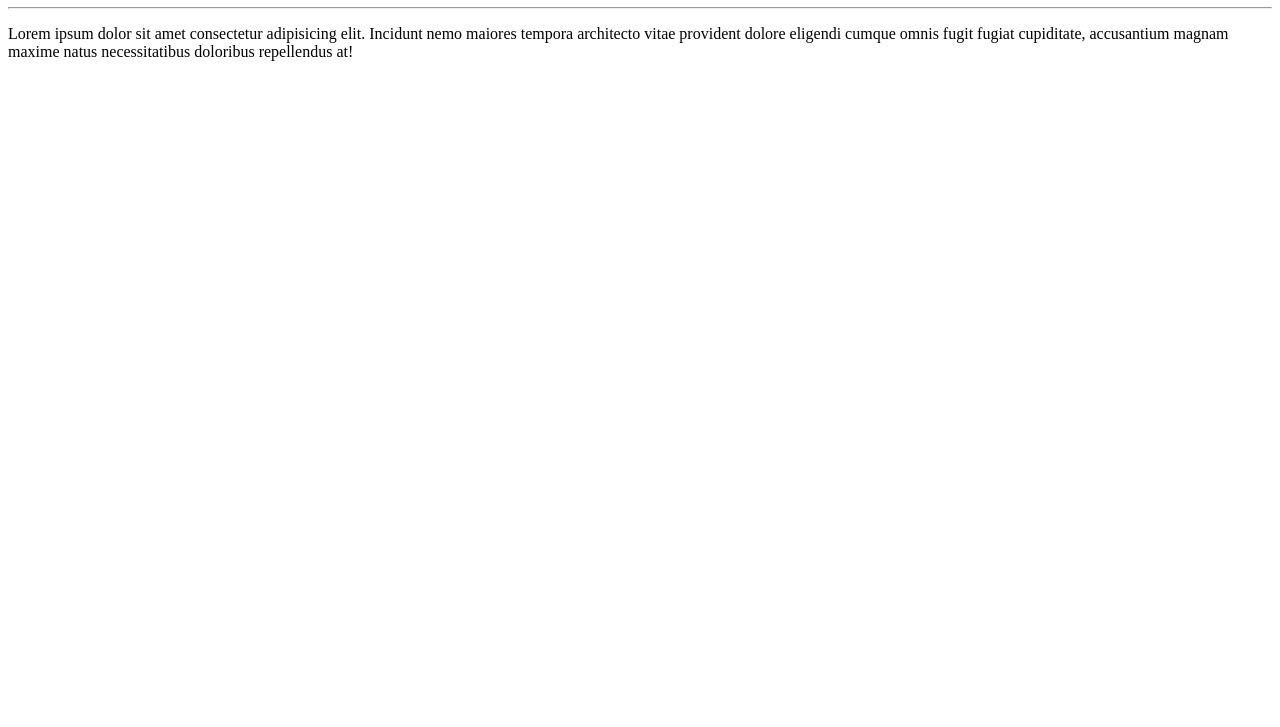
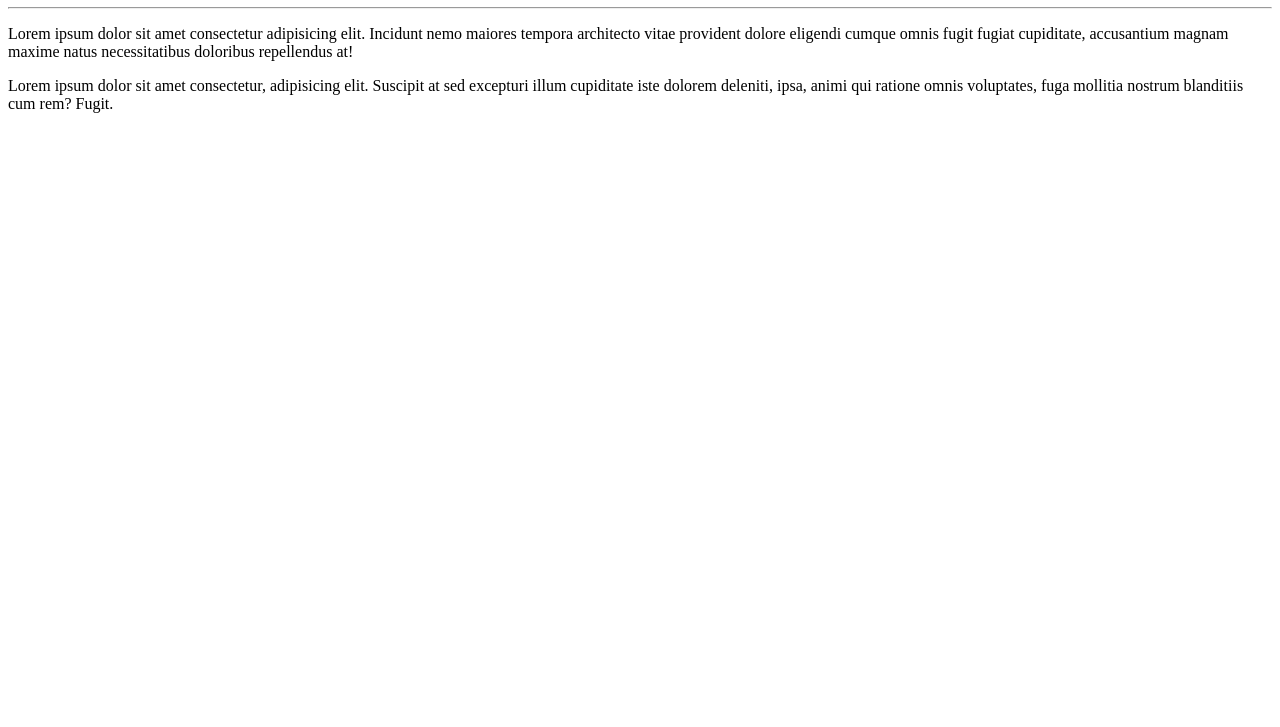
Before and after one commit to vitorrenansd/frontend-tests, a plain HTML site: page site-exemplo/index.html in a window 1280 px wide. Shown: the part 73-800 px from the top of the page. Drawn offline with Linux system fonts and the light colour scheme.

Commit message:
Adicionei um paragrafo novo

```diff
--- a/site-exemplo/index.html
+++ b/site-exemplo/index.html
@@ -9,5 +9,6 @@
     <h1>Olá, Mundo!</h1>
     <hr>
     <p>Lorem ipsum dolor sit amet consectetur adipisicing elit. Incidunt nemo maiores tempora architecto vitae provident dolore eligendi cumque omnis fugit fugiat cupiditate, accusantium magnam maxime natus necessitatibus doloribus repellendus at!</p>
+    <p>Lorem ipsum dolor sit amet consectetur, adipisicing elit. Suscipit at sed excepturi illum cupiditate iste dolorem deleniti, ipsa, animi qui ratione omnis voluptates, fuga mollitia nostrum blanditiis cum rem? Fugit.</p>
 </body>
 </html>
```
